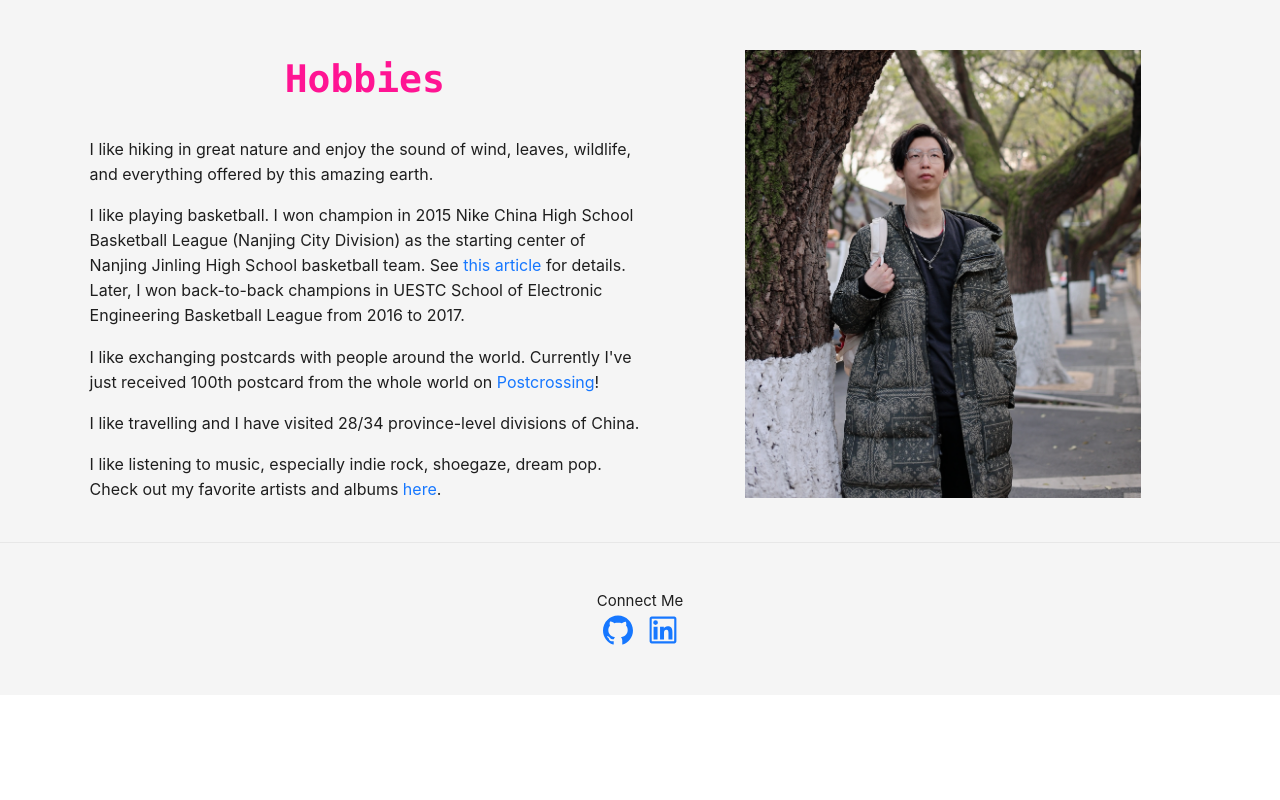
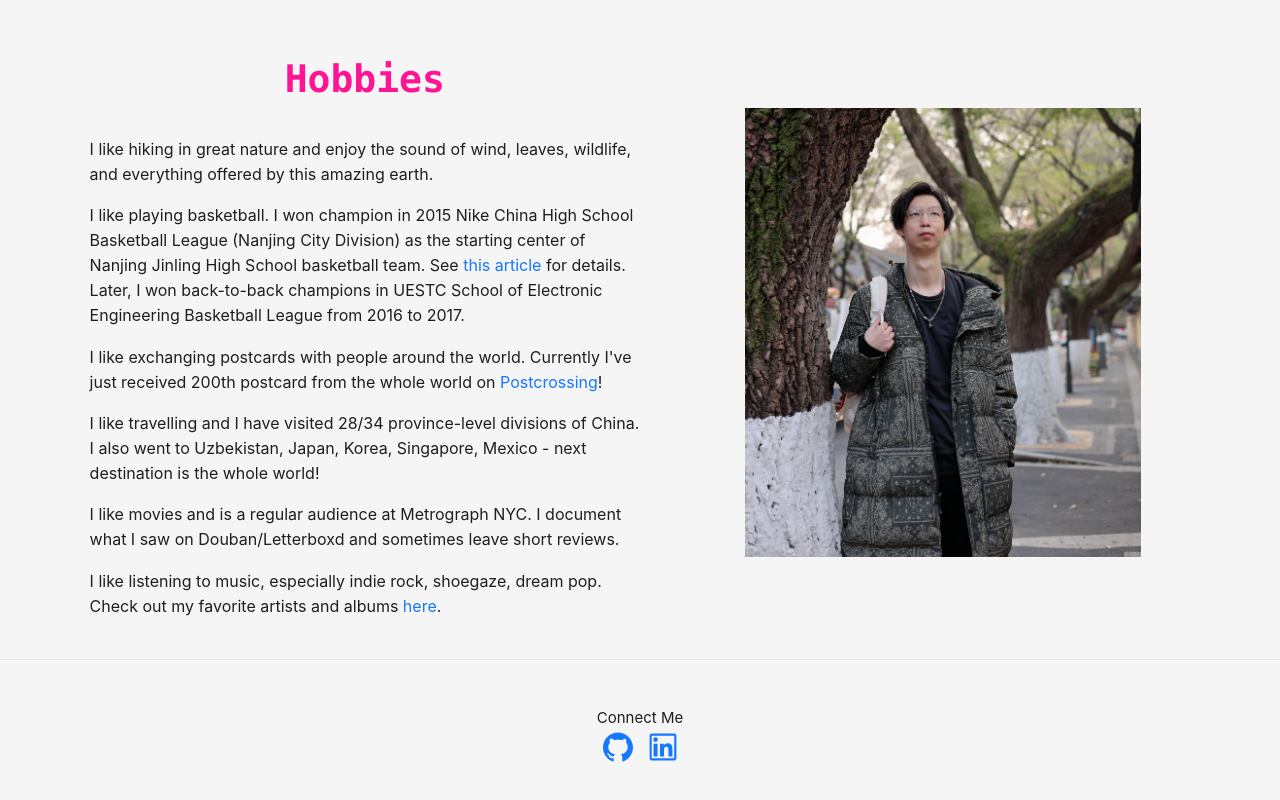
Before and after one commit to ZhangYW18/portfolio, a React (Create React App) app: page /about in a window 1280 px wide. Shown: the part 1220-2020 px from the top of the page. Before the commit the page ends 1915 px from the top, so only its background shows below. Built offline with nearby package versions, Linux system fonts and the light colour scheme.

Commit message:
update about page

```diff
--- a/src/About/About.jsx
+++ b/src/About/About.jsx
@@ -1,9 +1,9 @@
 import React from 'react';
-import {Flex} from "antd";
+import { Flex } from "antd";
 
 import '../Blog/blog.css'
 import AboutSection from "./AboutSection/AboutSection";
-import {useMediaQuery} from "react-responsive";
+import { useMediaQuery } from "react-responsive";
 
 function About(props) {
   const isTablet = useMediaQuery({ query: '(max-width: 1200px)' });
@@ -65,10 +65,13 @@ function About(props) {
               I like playing basketball. I won champion in 2015 Nike China High School Basketball League (Nanjing City Division) as the starting center of Nanjing Jinling High School basketball team. See <a href={"http://www.jlhs.net/DisplayInfo.jsp?pageID=10381&menuID=156"}>this article</a> for details. Later, I won back-to-back champions in UESTC School of Electronic Engineering Basketball League from 2016 to 2017.
             </div>,
             <div>
-              I like exchanging postcards with people around the world. Currently I've just received 100th postcard from the whole world on <a href={"https://www.postcrossing.com/"}>Postcrossing</a>!
+              I like exchanging postcards with people around the world. Currently I've just received 200th postcard from the whole world on <a href={"https://www.postcrossing.com/"}>Postcrossing</a>!
             </div>,
             <div>
-              I like travelling and I have visited 28/34 province-level divisions of China.
+              I like travelling and I have visited 28/34 province-level divisions of China. I also went to Uzbekistan, Japan, Korea, Singapore, Mexico - next destination is the whole world!
+            </div>,
+            <div>
+              I like movies and is a regular audience at Metrograph NYC. I document what I saw on Douban/Letterboxd and sometimes leave short reviews.
             </div>,
             <div>
               I like listening to music, especially indie rock, shoegaze, dream pop. Check out my favorite artists and albums <a href={"https://www.last.fm/user/fairytale13"}>here</a>.
```
